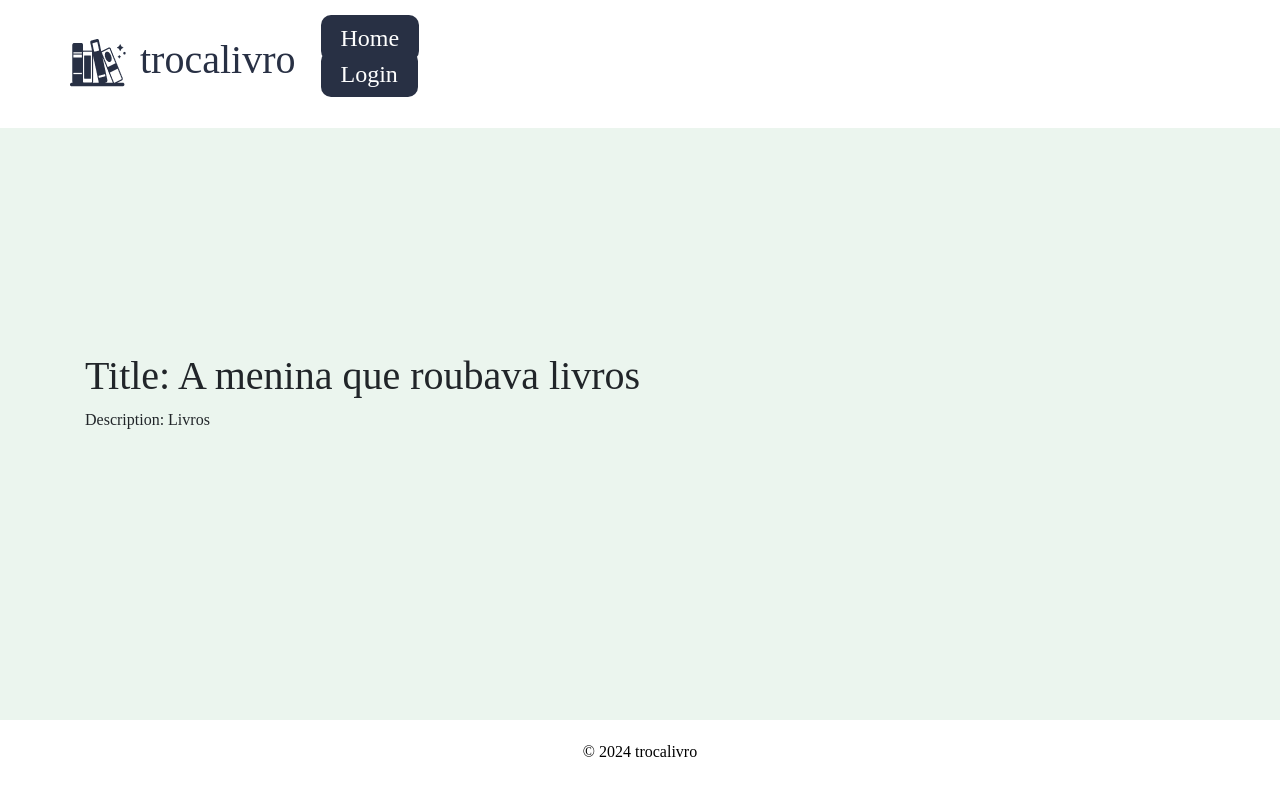
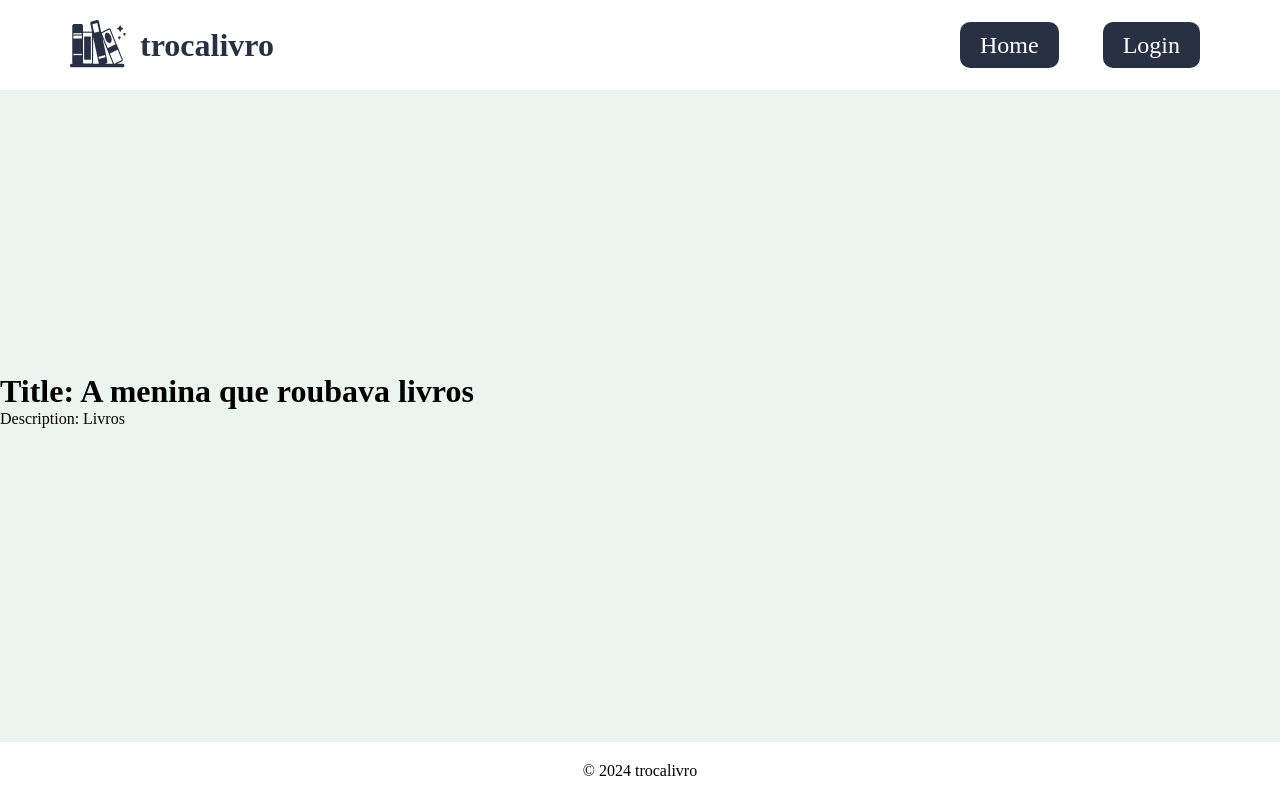
Before and after one commit to Pirol4/Trocalivro, a Django app: page /library/book/1 in a window 1280 px wide. Run offline with Django 3.2, Linux system fonts and the light colour scheme; data comes from the database, SQL or seed files in the repository; some libraries are stand-ins or nearby versions; some web fonts are replaced.

Commit message:
fix: header bug

```diff
--- a/trocalivro/library/templates/base_generic.html
+++ b/trocalivro/library/templates/base_generic.html
@@ -2,13 +2,9 @@
 <html lang="en">
   <head>
     {% block title %}<title>Local Library</title>{% endblock %}
-    <meta charset="utf-8" />
-    <meta name="viewport" content="width=device-width, initial-scale=1" />
-    <link
-      rel="stylesheet"
-      href="https://stackpath.bootstrapcdn.com/bootstrap/4.1.3/css/bootstrap.min.css"
-      integrity="sha384-MCw98/SFnGE8fJT3GXwEOngsV7Zt27NXFoaoApmYm81iuXoPkFOJwJ8ERdknLPMO"
-      crossorigin="anonymous" />
+    <meta charset="UTF-8">
+    <meta http-equiv="X-UA-Compatible" content="IE=edge">
+    <meta name="viewport" content="width=device-width, initial-scale=1.0">
     <!-- Add additional CSS in static file -->
     {% load static %}
     <link rel="stylesheet" href="{% static 'css/styles.css' %}" />
```
